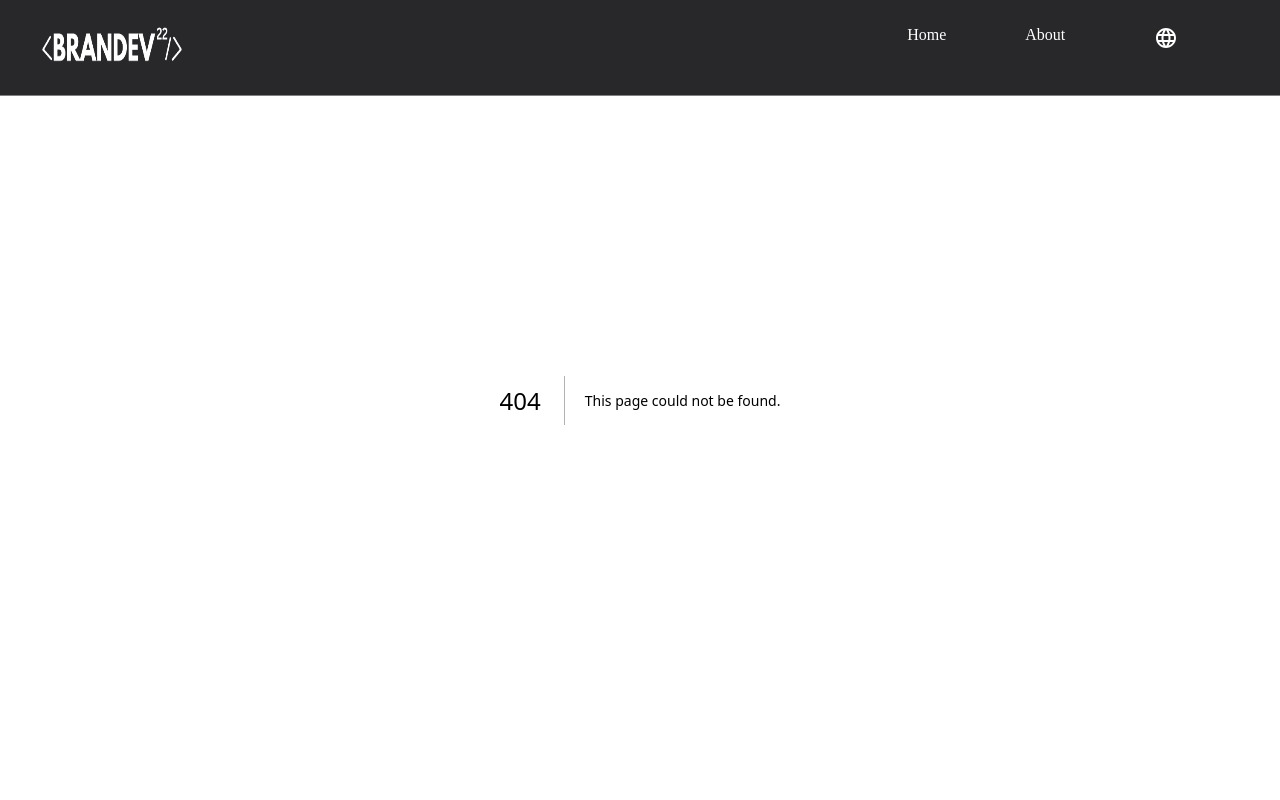
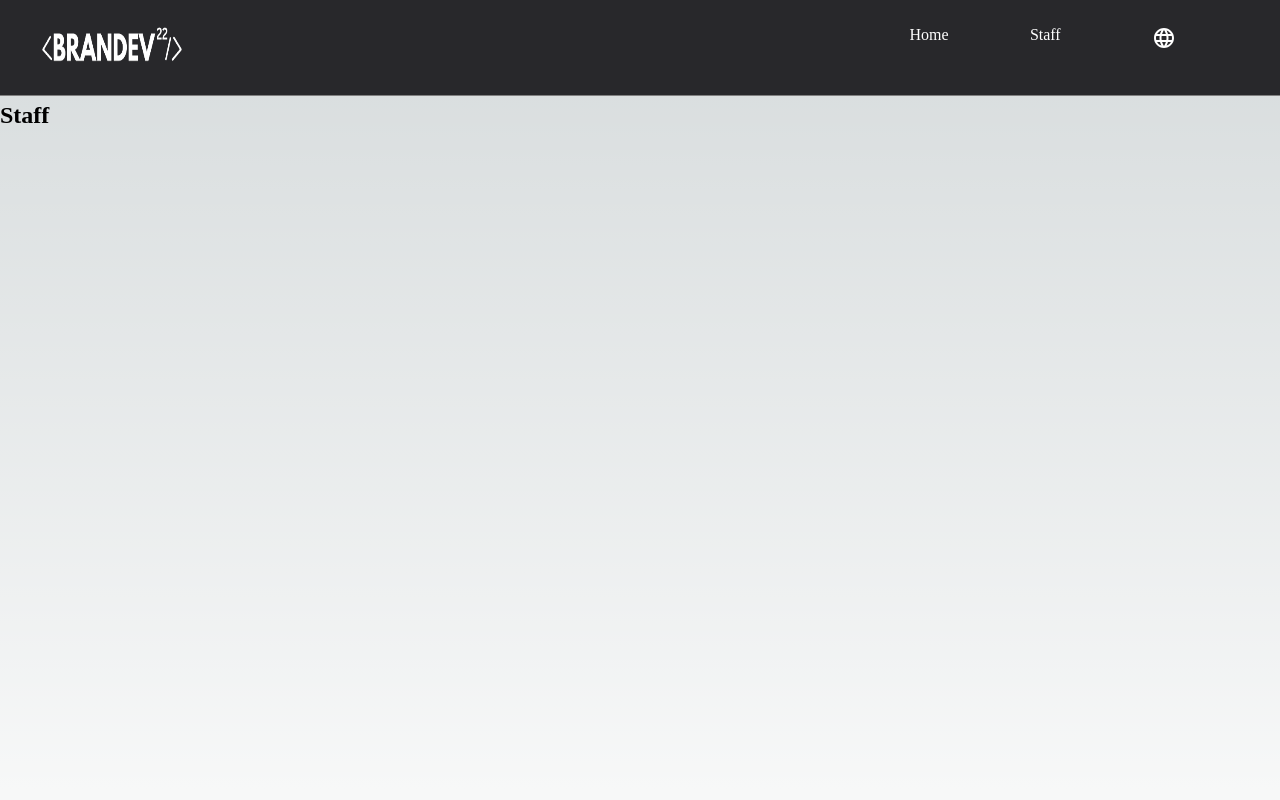
Before and after one commit to BrandDev2022/brandev22-fullstack, a Next.js app in the folder frontend/: page /staff in a window 1280 px wide. Before the commit this address had no page. Shown: the top 800 px of the page. Built offline with nearby package versions, Linux system fonts and the light colour scheme.

Commit message:
language change wip

```diff
--- a/frontend/components/Navbar.tsx
+++ b/frontend/components/Navbar.tsx
@@ -4,9 +4,10 @@ import Image from "next/image";
 import LOGO from "@/public/media/logowhite.png";
 import styles from "../styles/NavbarFooter.module.css";
 import LanguageIcon from "@mui/icons-material/Language";
-import UseLanguage from "@/static_data/data";
+import UseLanguage from "../hooks/useLanguage";
+
 export default function Navbar() {
-  const { language, pageData } = UseLanguage();
+  const { language, handleLanguageChange, pageData } = UseLanguage();
 
   return (
     <nav className={styles.nav}>
@@ -22,7 +23,12 @@ export default function Navbar() {
             {each.text}
           </Link>
         ))}
-        <div className={styles.languageIcon}>
+        <div
+          onClick={() =>
+            handleLanguageChange(language == "english" ? "mandarin" : "english")
+          }
+          className={styles.languageIcon}
+        >
           <LanguageIcon />
           <p className={styles.languageText}>{language.toUpperCase()}</p>
         </div>
--- /dev/null
+++ b/frontend/hooks/useLanguage.ts
@@ -0,0 +1,30 @@
+import React, { useState, useEffect } from "react";
+import data from "../static_data/data";
+
+type LanguageType = "english" | "mandarin";
+
+interface NavOption {
+  path: string;
+  text: string;
+}
+interface PageData {
+  navigationOptions: NavOption[];
+  missionStatement: string[];
+}
+
+const UseLanguage = () => {
+  const [language, setLanguage] = useState<LanguageType>("english");
+  const [pageData, setPageData] = useState<PageData>(data[language]);
+
+  useEffect(() => {
+    setPageData(data[language]);
+  }, [language]);
+
+  const handleLanguageChange = (newLanguage: LanguageType) => {
+    setLanguage(newLanguage);
+  };
+
+  return { language, pageData, setLanguage, handleLanguageChange };
+};
+
+export default UseLanguage;
--- a/frontend/pages/index.tsx
+++ b/frontend/pages/index.tsx
@@ -1,8 +1,7 @@
 import { Inter } from "next/font/google";
-import Image from "next/image";
 import styles from "../styles/Home.module.css";
 import AboutHeader from "../components/AboutHeader";
-import UseLanguage from "@/static_data/data";
+import UseLanguage from "@/hooks/useLanguage";
 const inter = Inter({ subsets: ["latin"] });
 
 export default function Home() {
--- /dev/null
+++ b/frontend/pages/staff/index.tsx
@@ -0,0 +1,10 @@
+import React from "react";
+const StaffPage = () => {
+  return (
+    <div style={{ marginTop: "8%", height: "90vh" }}>
+      <h2>Staff</h2>
+    </div>
+  );
+};
+
+export default StaffPage;
--- a/frontend/static_data/data.ts
+++ b/frontend/static_data/data.ts
@@ -1,10 +1,8 @@
-import React, { useState, useEffect } from "react";
-
 const data = {
   english: {
     navigationOptions: [
       { path: "/", text: "Home" },
-      { path: "/about", text: "About" },
+      { path: "/staff", text: "Staff" },
     ],
     missionStatement: [
       "At BRANDEV22 LLC, our unwavering mission is to revolutionize the digital landscape through pioneering web development practices. We stand as the vanguard of innovation, propelling businesses into a future where the intersection of design and functionality yields extraordinary digital experiences.",
@@ -18,7 +16,7 @@ const data = {
   mandarin: {
     navigationOptions: [
       { path: "/", text: "家" },
-      { path: "/about", text: "关于" },
+      { path: "/staff", text: "员工" },
     ],
     missionStatement: [
       "在BRANDEV22有限责任公司，我们坚定不移地使命是通过开创性的网络开发实践来改革数字景观。我们站在创新的前沿，将企业推向一个设计与功能交汇的未来，创造出非凡的数字体验。",
@@ -31,25 +29,4 @@ const data = {
   },
 };
 
-type LanguageType = "english" | "mandarin";
-interface NavOption {
-  path: string;
-  text: string;
-}
-interface PageData {
-  navigationOptions: NavOption[];
-  missionStatement: string[];
-}
-
-const UseLanguage = () => {
-  const [language, setLanguage] = useState<LanguageType>("english");
-  const [pageData, setPageData] = useState<PageData>(data[language]);
-
-  const handleLanguageChange = (newLanguage: LanguageType) => {
-    setLanguage(newLanguage);
-  };
-
-  return { language, pageData, setLanguage, handleLanguageChange };
-};
-
-export default UseLanguage;
+export default data;
```
Also changed, not shown: frontend/components/Page.tsx (deleted, +0 -19 lines), frontend/static_data/LanguageContext.tsx (added, +18 -0 lines).
